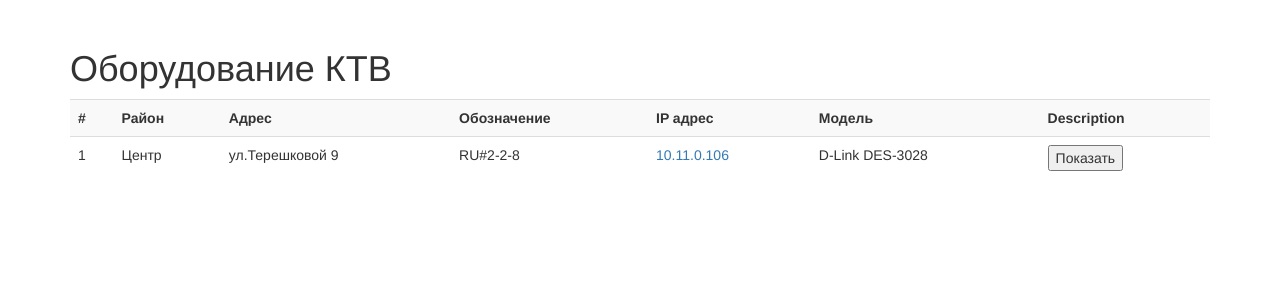
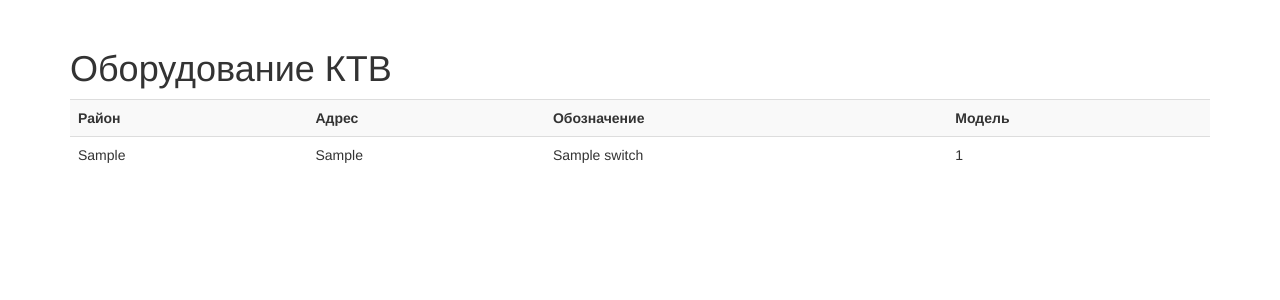
Before and after one commit to ERAjunior/EQUi, a Django app: template equipment/templates/equipment/equipment.html in a window 1280 px wide. Shown: the part 51-351 px from the top of the page. Run offline with Django 3.2, Linux system fonts and the light colour scheme; the template is opened without the code that fills it: most values are stand-ins (such as "Sample title", 1, 10 or a date in 2020); some libraries are stand-ins or nearby versions.

Commit message:
сделал вывод коммутаторов на глваной странице

```diff
--- a/equipment/templates/equipment/equipment.html
+++ b/equipment/templates/equipment/equipment.html
@@ -9,26 +9,25 @@
 
     <table class="table table-striped">
         <tr>
-            <th>#</th>
+
             <th>Район</th>
             <th>Адрес</th>
             <th>Обозначение</th>
-            <th>IP адрес</th>
             <th>Модель</th>
-            <th>Description</th>
         </tr>
         <tr>
-            <td>1</td>
-            <td>Центр</td>
-            <td>ул.Терешковой 9</td>
-            <td>RU#2-2-8</td>
-            <td><a href="http://10.11.0.106">10.11.0.106</a></td>
-            <td>D-Link DES-3028</td>
-            <td><button class="button">Показать</button> </td>
-        </tr>
+
+            {% for switch in switches %}
+                <td>{{ switch.switch_house.street_house.id_area }}</td>
+                <td>{{ switch.switch_house }}</td>
+                <td>{{ switch.name_switch }}</td>
+                <td>{{ switch.switch_modelid }}</td>
+                </tr>
+            {% endfor %}
     </table>
 
 
 
 
+
 {% endblock %}
--- a/equipment/views.py
+++ b/equipment/views.py
@@ -1,7 +1,6 @@
 from django.shortcuts import render
 from django.http import HttpResponse
 from equipment.models import Switch
-from equipment.models import Area
 # Create your views here.
 
 def index(request):
@@ -10,9 +9,7 @@ def index(request):
 
 def equipment(request):
     switches = Switch.objects.all()
-    areas = Area.objects.all()
     context = {
-        'switches': switches,
-        'areas': areas
+        'switches': switches
     }
     return render(request, 'equipment/equipment.html', context,)
```
